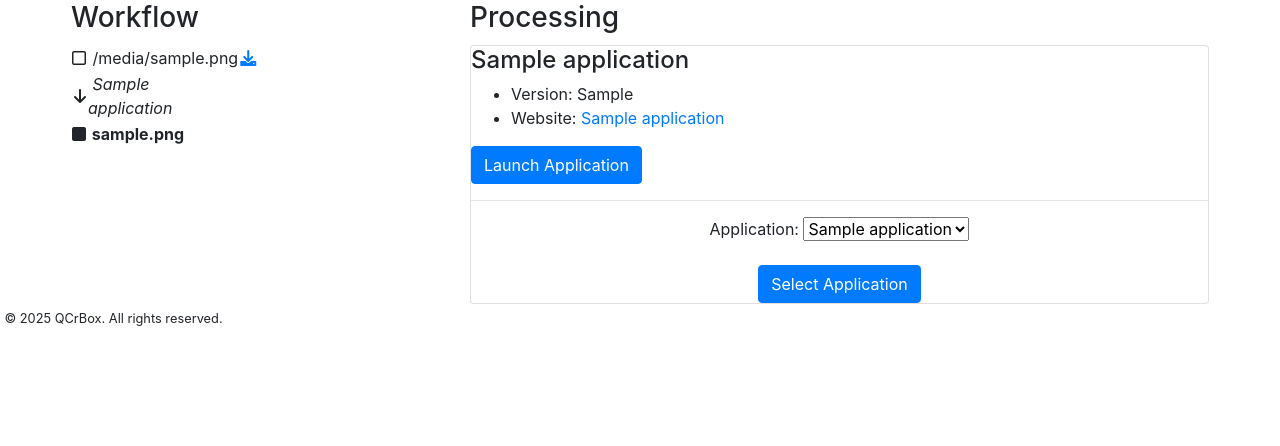
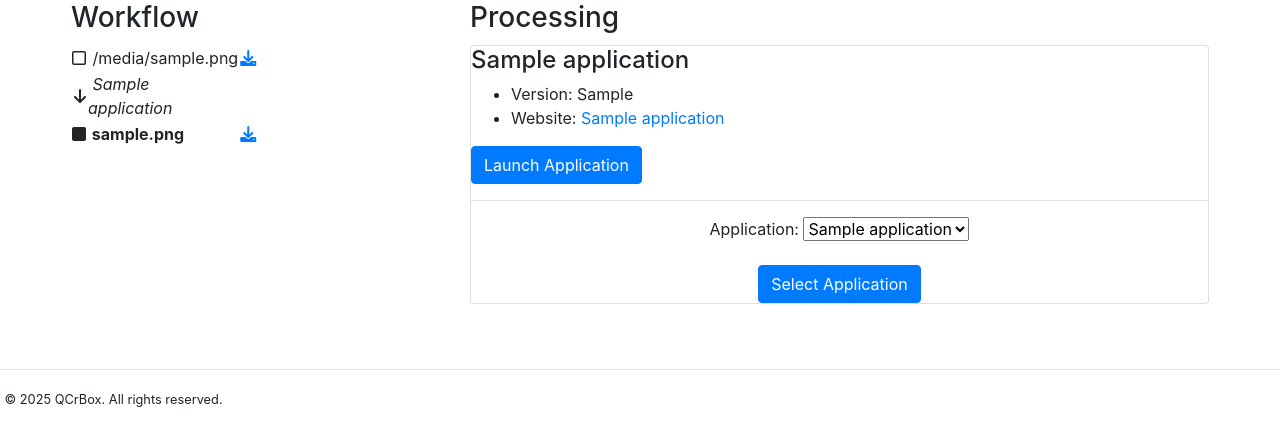
Before and after one commit to QCrBox/QCrBoxFrontend, a Django app: template qcrbox_frontend/qcrbox/templates/workflow.html in a window 1280 px wide. Shown: the part 56-502 px from the top of the page. Run offline with Django 5.2, Linux system fonts and the light colour scheme; tables that the repository leaves empty hold one stand-in row (values such as "Sample post"); the template is opened without the code that fills it: values that come from a table or form of the project are taken from there, most other values are stand-ins (such as "Sample title", 1, 10 or a date in 2020); some libraries are stand-ins or nearby versions.

Commit message:
Minor layout changes

```diff
--- a/qcrbox_frontend/qcrbox/templates/base.html
+++ b/qcrbox_frontend/qcrbox/templates/base.html
@@ -32,7 +32,7 @@
 
     {% block content %}
     {% endblock %}
-
+    <br/><br/><hr>
     <footer class="footer">
         &nbsp<small>© 2025 QCrBox. All rights reserved.</small>
     </footer>
--- a/qcrbox_frontend/qcrbox/templates/workflow.html
+++ b/qcrbox_frontend/qcrbox/templates/workflow.html
@@ -43,6 +43,11 @@
               </td>
               <td align='left'>
                 <b>&nbsp{{file.filename}}</b>
+              </td>
+              <td align='left' width=10%>
+                <a href="{% url 'download' file.pk %}">
+                  <i class="fas fa-download"></i>
+                </a>
               </td>
             </tr>
           </table>
```
